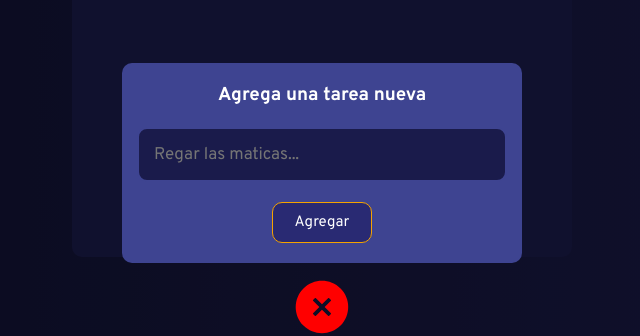
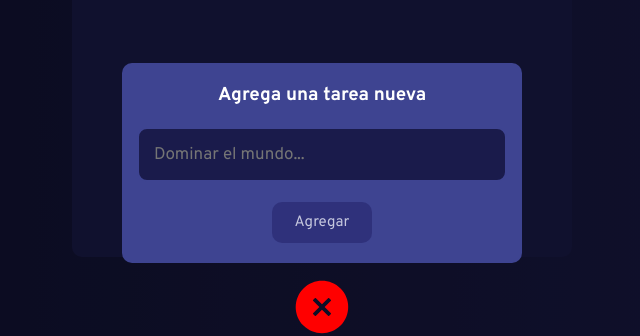
Before and after one commit to salvarez96/proyecto-curso-intro-react, a React (Create React App) app: page / in a window 1280 px wide. Both pictures are taken after a click on the element 640 px from the left and 597 px from the top of the page. Shown: the part 287-623 px from the top of the page, without its empty margins (318-958 px from the left). Built offline with nearby package versions, Linux system fonts and the light colour scheme.

Commit message:
Agregados filtros para evitar errores de usuario en el modal

```diff
--- a/src/App.jsx
+++ b/src/App.jsx
@@ -45,7 +45,7 @@ export default function App() {
         {
           todos.length === 0 && !loading
           ? <h3>Agrega una tarea nueva</h3>
-          : searchedTodos.length < 1 && !loading && todos.length < 1
+          : searchedTodos.length < 1 && !loading && todos.length > 1
           ? <h3>No tienes tareas con ese nombre 😔</h3>
           : searchedTodos.map(item => (
             <TodoItem
--- a/src/modal/Modal.jsx
+++ b/src/modal/Modal.jsx
@@ -11,7 +11,6 @@ const Section = styled.section`
   background-color: rgba(0, 0, 0, 0.6);
   position: absolute;
   top: 0;
-  transition: all 1s;
 `;
 
 const Div = styled.div`
@@ -25,27 +24,36 @@ const Div = styled.div`
   border-radius: 10px;
   padding: 20px 15px;
   text-align: center;
-  transform: scale(1);
 
   & input[type='text'] {
     margin: 20px 0;
     border-radius: 10px;
   }
+`;
 
-  & .add-button {
+const Button = styled.button`
+  &.add-button {
     padding: calc(10rem/16) 22px;
     font-family: inherit;
     font-size: calc(15rem / 16);
     border-radius: 10px;
-    border: 1px solid var(--orange);
     background-color: var(--dark-purple);
     color: white;
+
+    &.enabled {
+      border: 1px solid var(--orange);
 
       &:hover {
         cursor: pointer;
         background-color: var(--orange);
         color: black;
       }
+    }
+  }
+
+  &.disabled {
+    border: 1px solid transparent;
+    opacity: 0.7;
   }
 `;
 
@@ -60,12 +68,15 @@ export default function Modal() {
   }
 
   const getNewTodo = () => {
+    if(inputValue.length > 0) {
       const newTodo = {
         id: uuidv4(),
-      task: inputValue,
+        task: inputValue.trim(),
         complete: false
       }
       saveTodos([newTodo, ...todos]);
+    }
+    setInputValue('');
   }
 
   return (
@@ -76,16 +87,18 @@ export default function Modal() {
             <h3>Agrega una tarea nueva</h3>
             <InputText
               type='text'
-              placeholder='Regar las maticas...'
+              placeholder='Dominar el mundo...'
               onChange={getInputValue}
+              value={inputValue}
             />
-            <button
+            <Button
               type='button'
-              className='add-button'
+              className={`add-button${inputValue.length < 1 ? ' disabled' : ' enabled'}`}
               onClick={getNewTodo}
+              disabled={inputValue.length < 1}
             >
               Agregar
-            </button>
+            </Button>
           </Div>
         </Section>
       }
```
Lines whose indentation alone changed are shown as unchanged.
